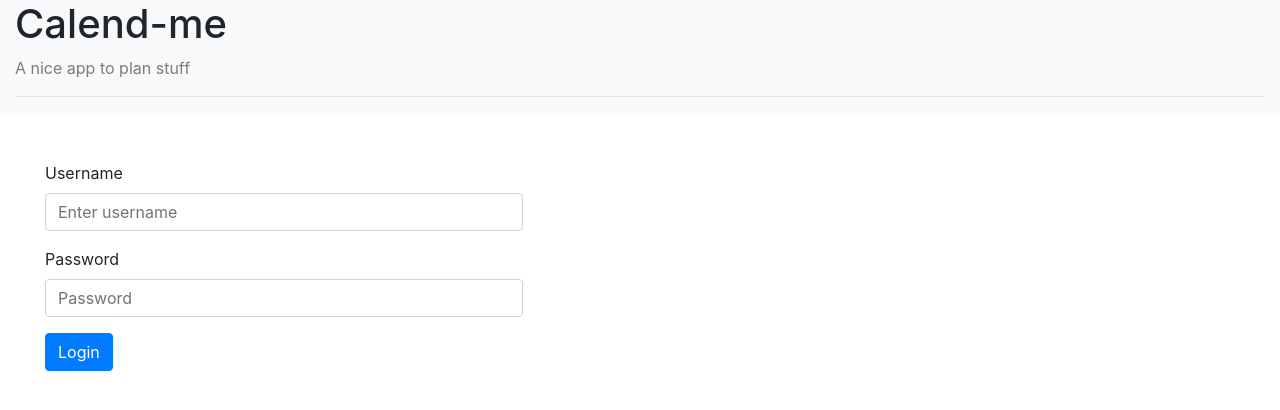
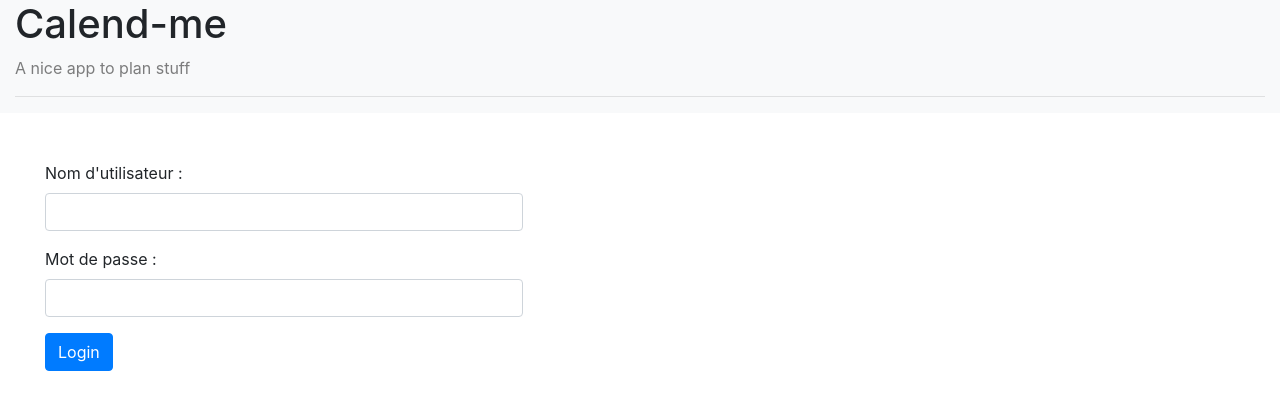
Before and after one commit to alexis-lp/projet, a Django app: page /taskmanager/connexion in a window 1280 px wide. Shown: the top 410 px of the page. Run offline with Django 3.2, Linux system fonts and the light colour scheme; some libraries are stand-ins or nearby versions.

Commit message:
Modification de la méthode graphique pour l'affichage de la page connexion

```diff
--- a/taskmanager/forms.py
+++ b/taskmanager/forms.py
@@ -2,8 +2,8 @@ from django import forms
 from .models import *
 
 class ConnexionForm(forms.Form):
-    username = forms.CharField(label="Nom d'utilisateur", max_length=30)
-    password = forms.CharField(label="Mot de passe", widget=forms.PasswordInput)
+    username = forms.CharField(label="Nom d'utilisateur", max_length=30,widget=forms.TextInput(attrs={'class':'form-control'}))
+    password = forms.CharField(label="Mot de passe", widget=forms.PasswordInput(attrs={'class':'form-control'}))
 
 
 class TaskForm(forms.ModelForm):
--- a/taskmanager/templates/taskmanager/connexion.html
+++ b/taskmanager/templates/taskmanager/connexion.html
@@ -12,16 +12,7 @@
     <div class="col-sm-5">
         <form method="post" action= {% url 'connexion' %}>
             {% csrf_token %}
-            <div class="form-group">
-                <label for="InputUsername">Username</label>
-                <input type="Username" name="username" class="form-control" id="InputUsername"
-                       placeholder="Enter username"/>
-            </div>
-            <div class="form-group">
-                <label for="InputPassword">Password</label>
-                <input type="password" name="password" class="form-control" id="exampleInputPassword1"
-                       placeholder="Password"/>
-            </div>
+            {{ form.as_p }}
             <input type="submit" value="Login" class="btn btn-primary"/>
         </form>
     </div>
```
